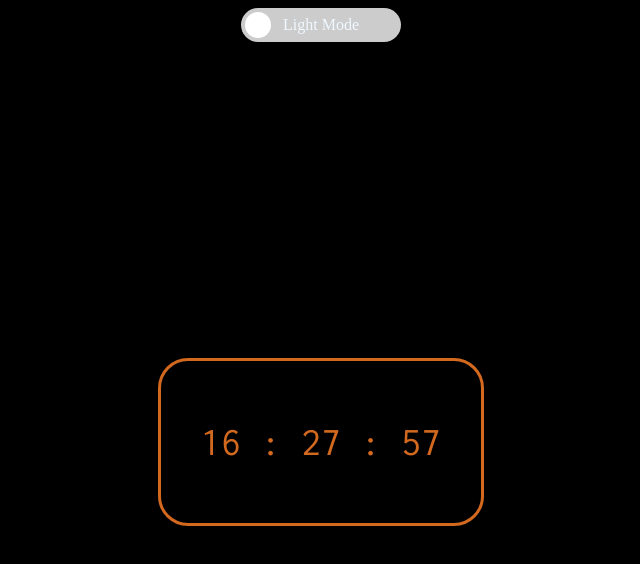
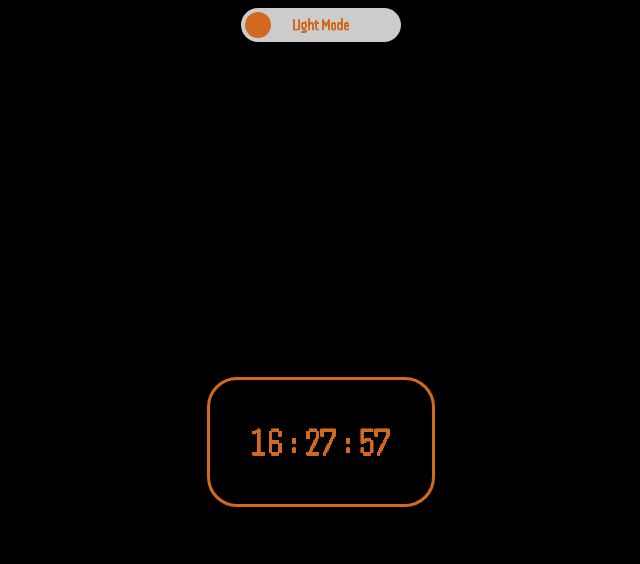
Before and after one commit to EduGese/watch, a plain HTML site: page index.html in a window 1280 px wide. Shown: the whole page, without its empty margins (319-959 px from the left). Drawn offline with Linux system fonts and the light colour scheme.

Commit message:
Styles and fonts

```diff
--- a/index.html
+++ b/index.html
@@ -7,6 +7,7 @@
     <title>Document</title>
     <script src="watchScript.js"></script>
     <link rel="stylesheet" href="https://fonts.googleapis.com/css2?family=Inconsolata:wght@400;700&display=swap">
+    <link rel="stylesheet" href="fonts/static/Handjet-Regular.ttf">
     <link rel="stylesheet" href="styles.css">
 </head>
 
@@ -19,7 +20,7 @@
     </div>
     <div class="watchContainer dark">
         <div class="case dark">
-            <p id="time"></p>
+            <p id="time" class="dark"></p>
         </div>
     </div>
 
--- a/styles.css
+++ b/styles.css
@@ -1,3 +1,8 @@
+/*Fonts*/
+@font-face {
+  font-family: "Handjet";
+  src: url("fonts/static/Handjet-Medium.ttf") format("woff2");
+}
 /*Button slider*/
 
 .sliderContainer {
@@ -31,7 +36,8 @@
   -webkit-transition: 0.4s;
   transition: 0.4s;
   border-radius: 34px;
-  color: aliceblue;
+  font-family: 'Handjet';
+  /* color: chocolate; */
 }
 
 .slider:before {
@@ -41,14 +47,14 @@
   width: 26px;
   left: 4px;
   bottom: 4px;
-  background-color: white;
+  background-color: chocolate;
   -webkit-transition: 0.4s;
   transition: 0.4s;
   border-radius: 50%;
 }
 
 input:checked + .slider {
-  background-color: #2196f3;
+  border: 1px solid chocolate;
 }
 
 input:focus + .slider {
@@ -83,7 +89,15 @@ input:checked + .slider:before {
 }
 
 .case {
+  font-family: "Handjet";
+
   border: 3px solid chocolate;
-  padding: 20px 40px;
+  padding: 0 40px;
   border-radius: 30px;
 }
+/* p{
+  background-color: antiquewhite;
+  border-radius: 30px;
+  padding: 20px 40px;
+
+} */
--- a/watchScript.js
+++ b/watchScript.js
@@ -19,6 +19,8 @@ function changeMode() {
     element.classList.toggle("dark");
     element.classList.toggle("light");
   });
+
+
 }
 
 function changeText(){
@@ -26,9 +28,16 @@ function changeText(){
   const textValue = text.textContent;
   if (textValue === "Light Mode") {
     text.textContent = "Dark Mode";
+    text.style.backgroundColor = 'black';
+    text.style.color = 'white';
+
   } else {
     text.textContent = "Light Mode";
+    text.style.backgroundColor = 'white';
+    text.style.color = 'chocolate';
+
   }
+
 }
 
 
```
Also changed, not shown: fonts/Handjet-VariableFont_ELGR,ELSH,wght.ttf (added), fonts/OFL.txt (added), fonts/README.txt (added), fonts/static/Handjet-Black.ttf (added), fonts/static/Handjet-Bold.ttf (added), fonts/static/Handjet-ExtraBold.ttf (added), fonts/static/Handjet-ExtraLight.ttf (added), fonts/static/Handjet-Light.ttf (added), fonts/static/Handjet-Medium.ttf (added), fonts/static/Handjet-Regular.ttf (added), fonts/static/Handjet-SemiBold.ttf (added), fonts/static/Handjet-Thin.ttf (added), 1 other file.
